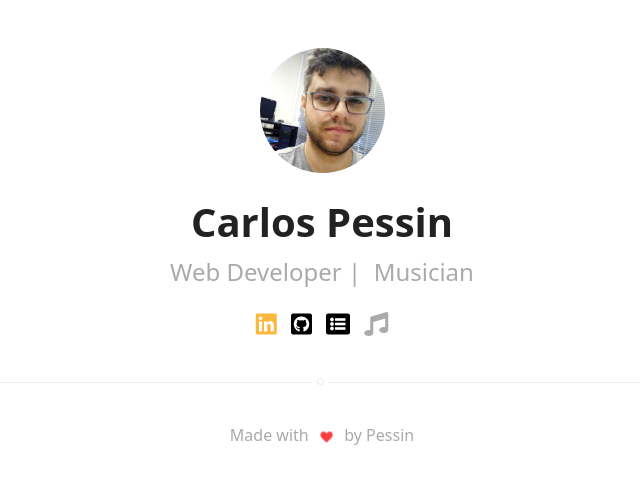
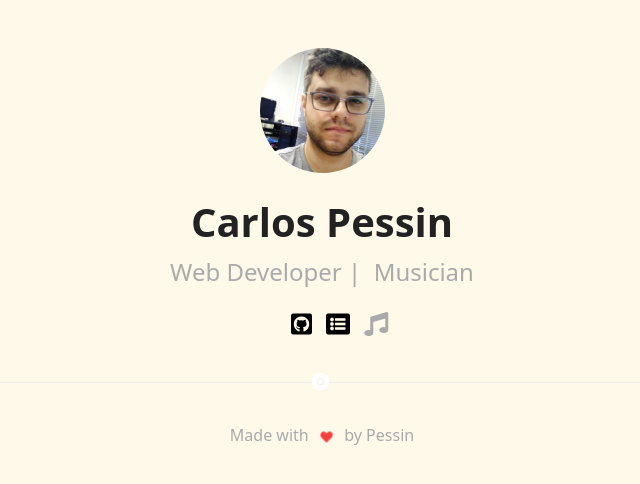
Before and after one commit to carlospessin/carlospessin.github.io, a plain HTML site: page index.html in a window 1280 px wide. In both pictures the pointer is over the link 584 px from the left and 323 px from the top of the page. Shown: the whole page, without its empty margins (318-958 px from the left). Drawn offline with nearby package versions, Linux system fonts and the light colour scheme.

Commit message:
alterando a cor do background

```diff
--- a/src/css/styles.css
+++ b/src/css/styles.css
@@ -1,4 +1,7 @@
 @import "heart.css";
+body {
+  background-color: #FFF9E9;
+}
 
 .active {
   color: #fab83e;
@@ -55,7 +58,7 @@ div section#links a#linkedin:hover,
 div section#links a#github:hover,
 div section#links a#portfolio:hover {
   font-size: 1.5rem;
-  color: #fab83e;
+  color: #FFF9E9;
   margin: 0 5px;
   transition: all 0.2s ease;
 }
```
